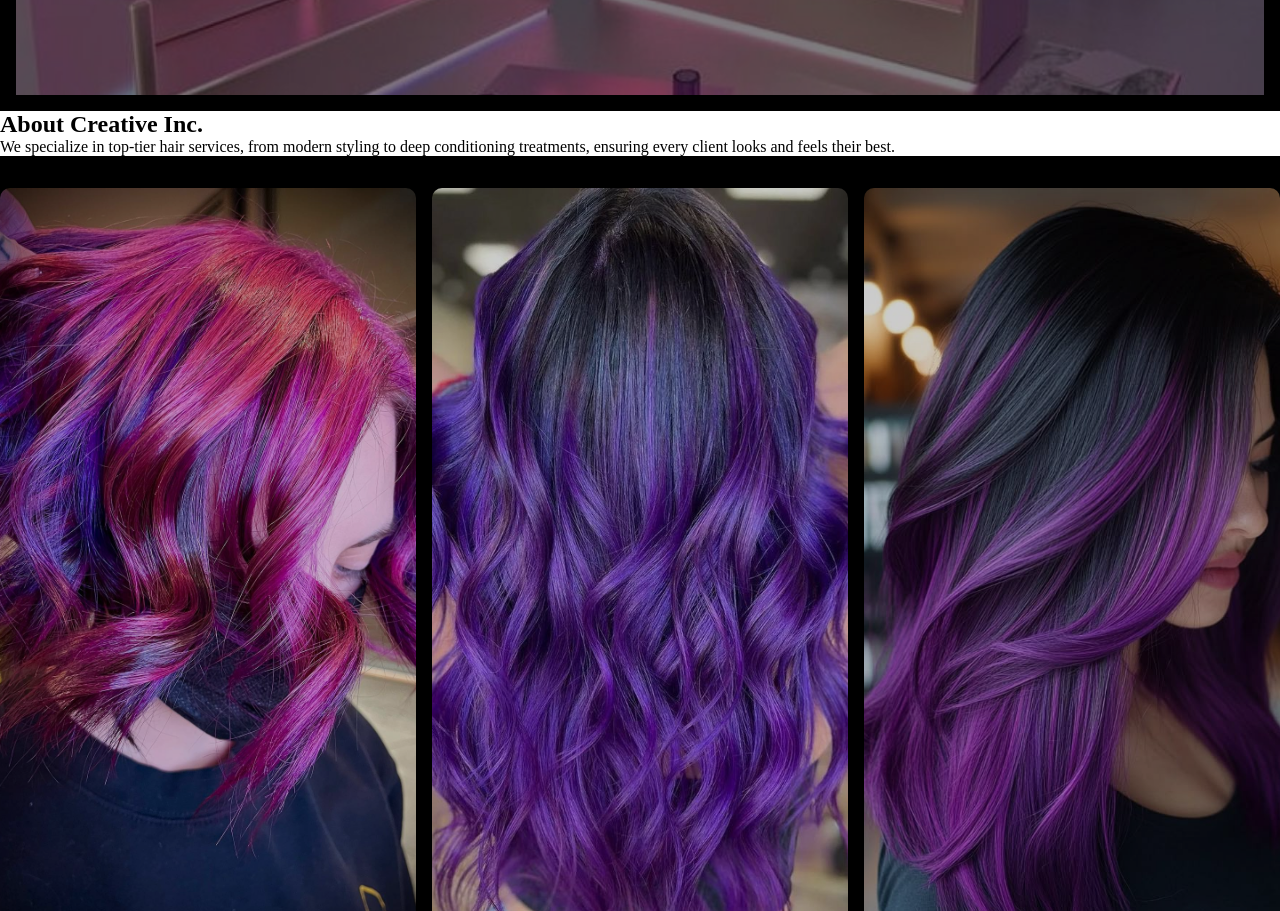
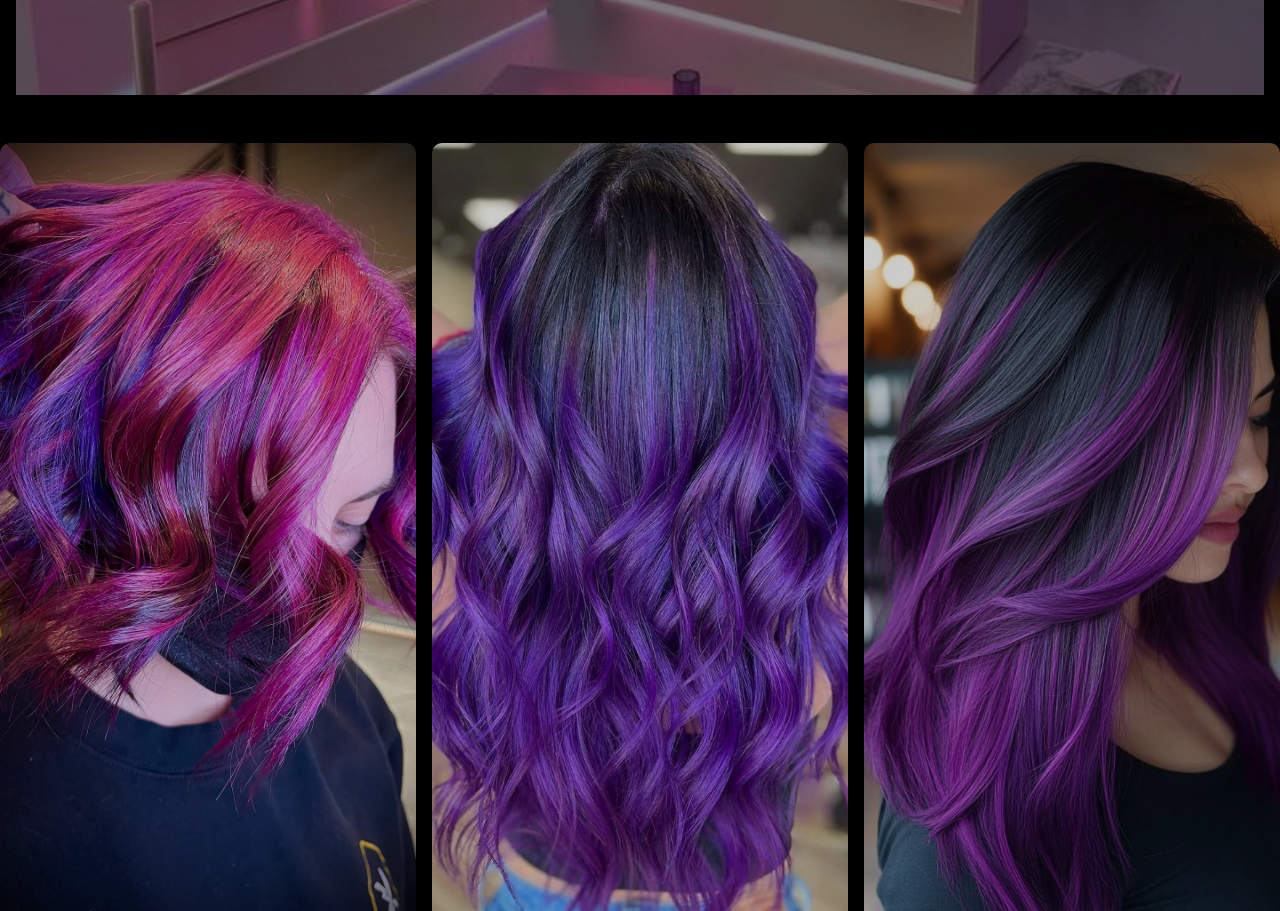
Before and after one commit to goyaljiiiiii/Hair-salon-website, a plain HTML site: page index.html in a window 1280 px wide. Shown: the part 1373-2284 px from the top of the page. Drawn offline with Linux system fonts and the light colour scheme.

Commit message:
Update index.html

```diff
--- a/index.html
+++ b/index.html
@@ -45,9 +45,7 @@
 
         <!-- About Us Section -->
         <section id="about" class="about">
-            <h2>About Creative Inc.</h2>
-            <p>We specialize in top-tier hair services, from modern styling to deep conditioning treatments, ensuring
-                every client looks and feels their best.</p>
+
 
             <div class="about-grid">
                 <div class="about-item">
```
